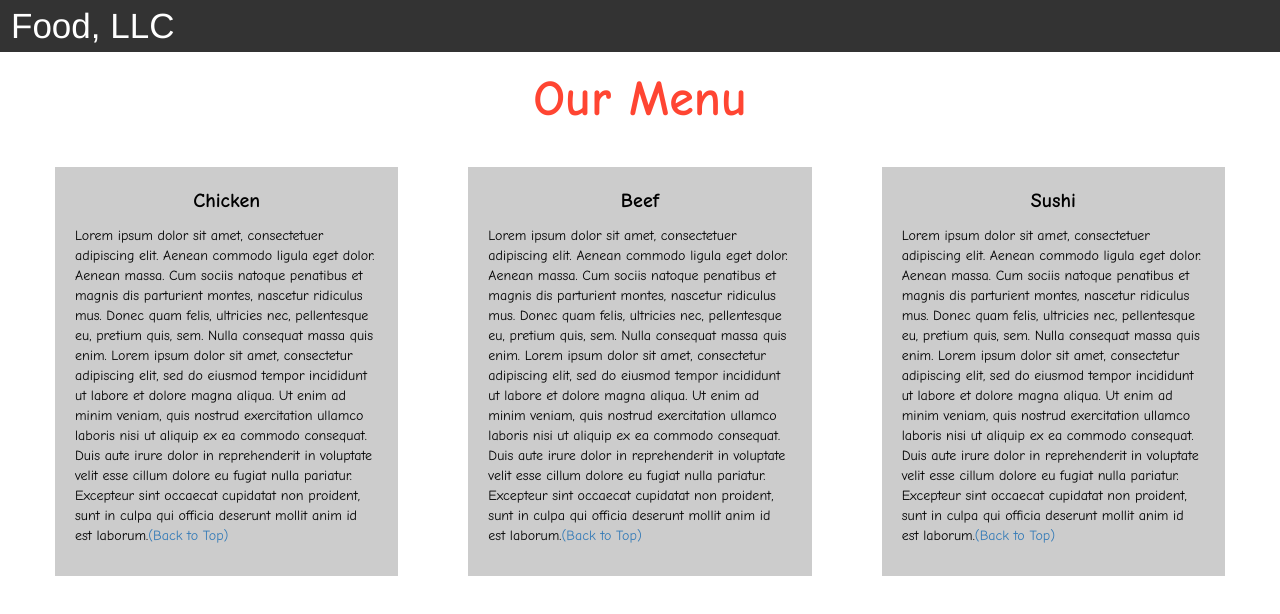
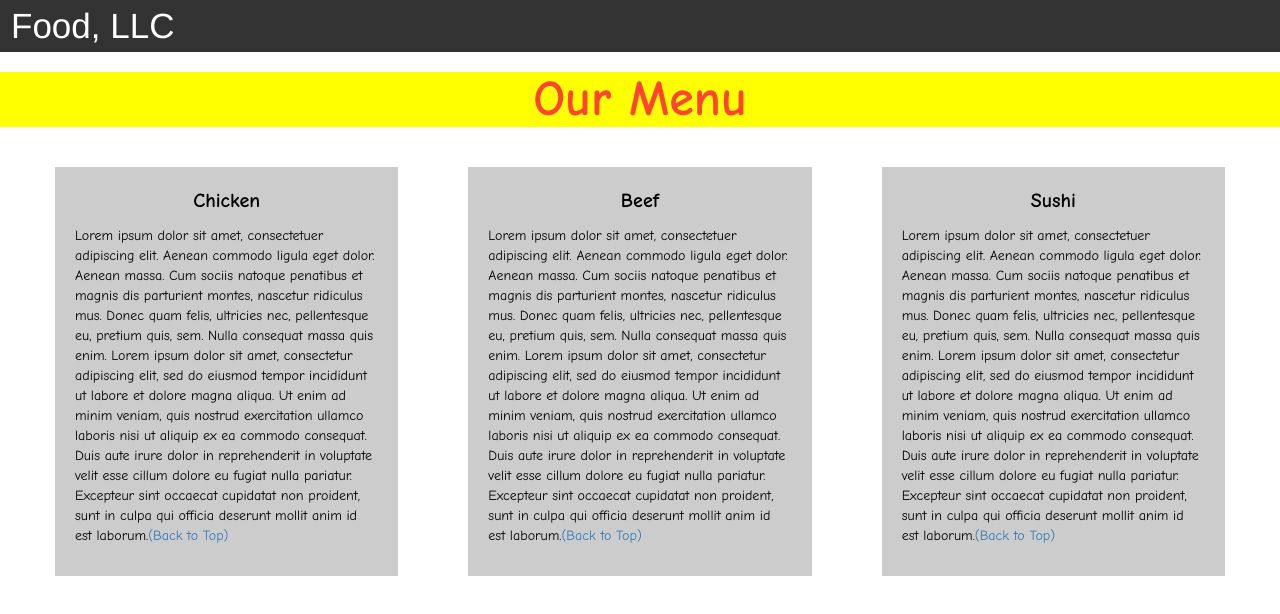
Before and after one commit to ankit-kmar/ankit-kmar.github.io, a plain HTML site: page coursera/coursera/module-3 solution/index.html in a window 1280 px wide. In both pictures the pointer is over the element "Our Menu". Drawn offline with nearby package versions, Linux system fonts and the light colour scheme.

Commit message:
Update style.css

```diff
--- a/coursera/coursera/module-3 solution/style.css
+++ b/coursera/coursera/module-3 solution/style.css
@@ -48,6 +48,9 @@
   font-family: "Comic Sans MS", cursive, sans-serif;
   font-weight: bold;
 }
+.main-title:hover {
+  background-color: yellow;
+}
 
 li{
 	box-sizing: border-box;
```
